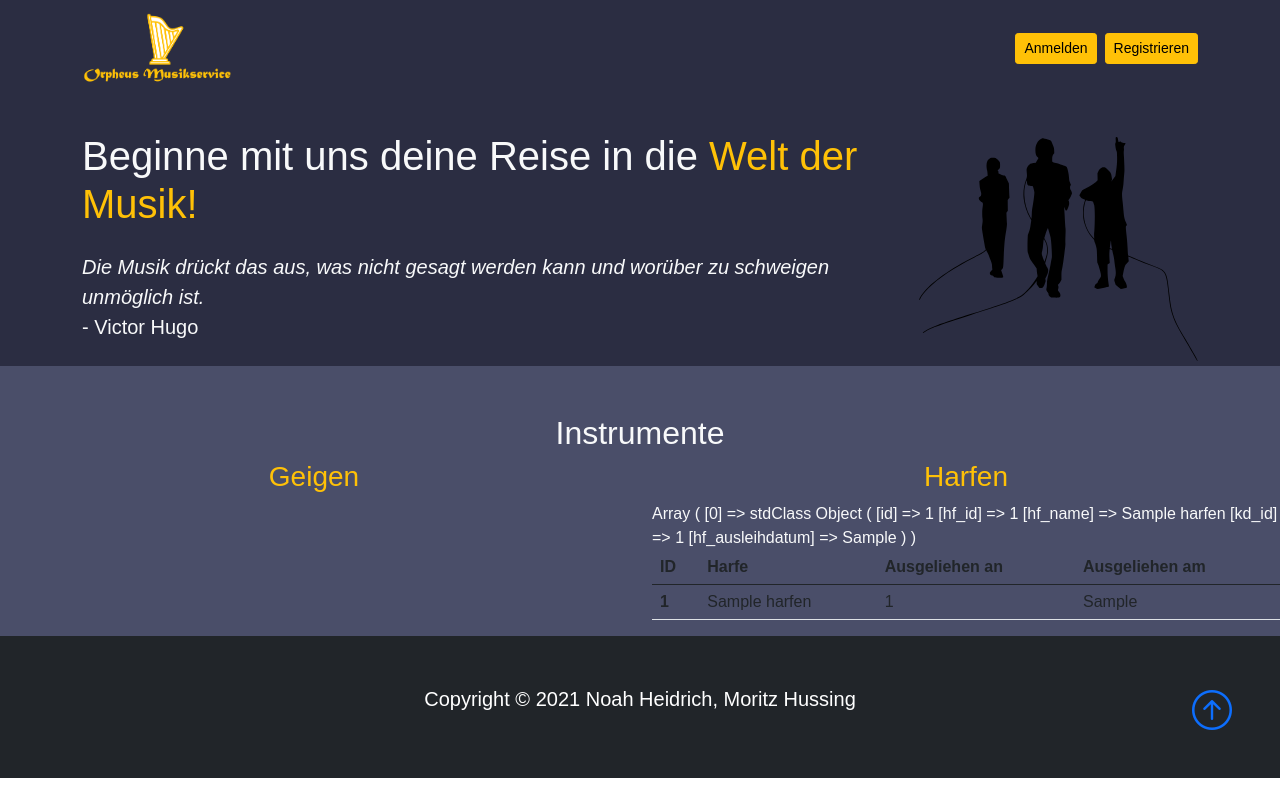
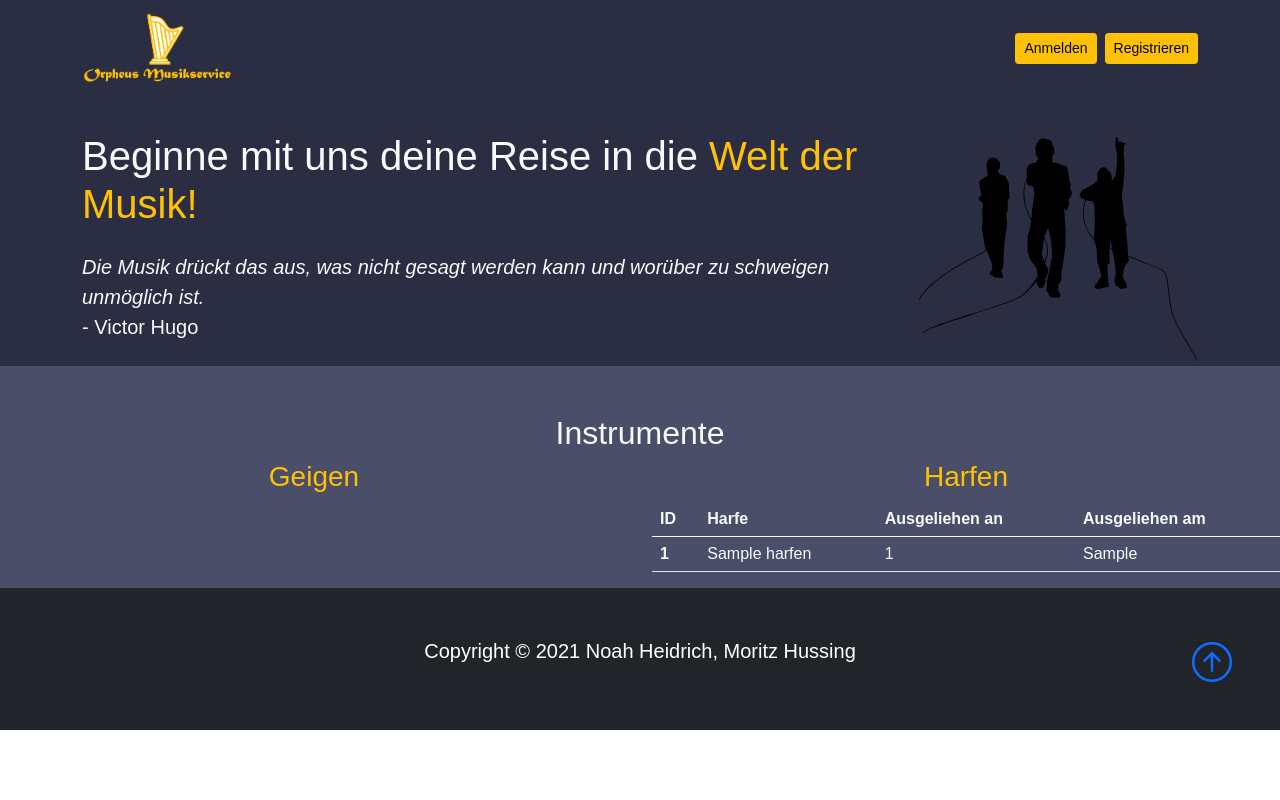
Before and after one commit to NoahHeid/Orpheus-Musikverleih, a PHP site: page /admin.php in a window 1280 px wide. Run offline with PHP 8.4, Linux system fonts and the light colour scheme; tables that the repository leaves empty or names only in its code hold one stand-in row (values such as "Sample post"); some libraries are stand-ins or nearby versions.

Commit message:
Harfendatenbank!

```diff
--- a/admin.php
+++ b/admin.php
@@ -138,12 +138,11 @@
                      if ($erg = $connection->query($sql)) {
                        while ($datensatz = $erg->fetch_object()) {
                          $daten[] = $datensatz;
-                         print_r($daten);
                        }
                      }
                    }
                    ?>
-                   <table class="table">
+                   <table class="table text-light">
                     <thead>
                    <tr>
                     <th scope="col">ID</th>
```
